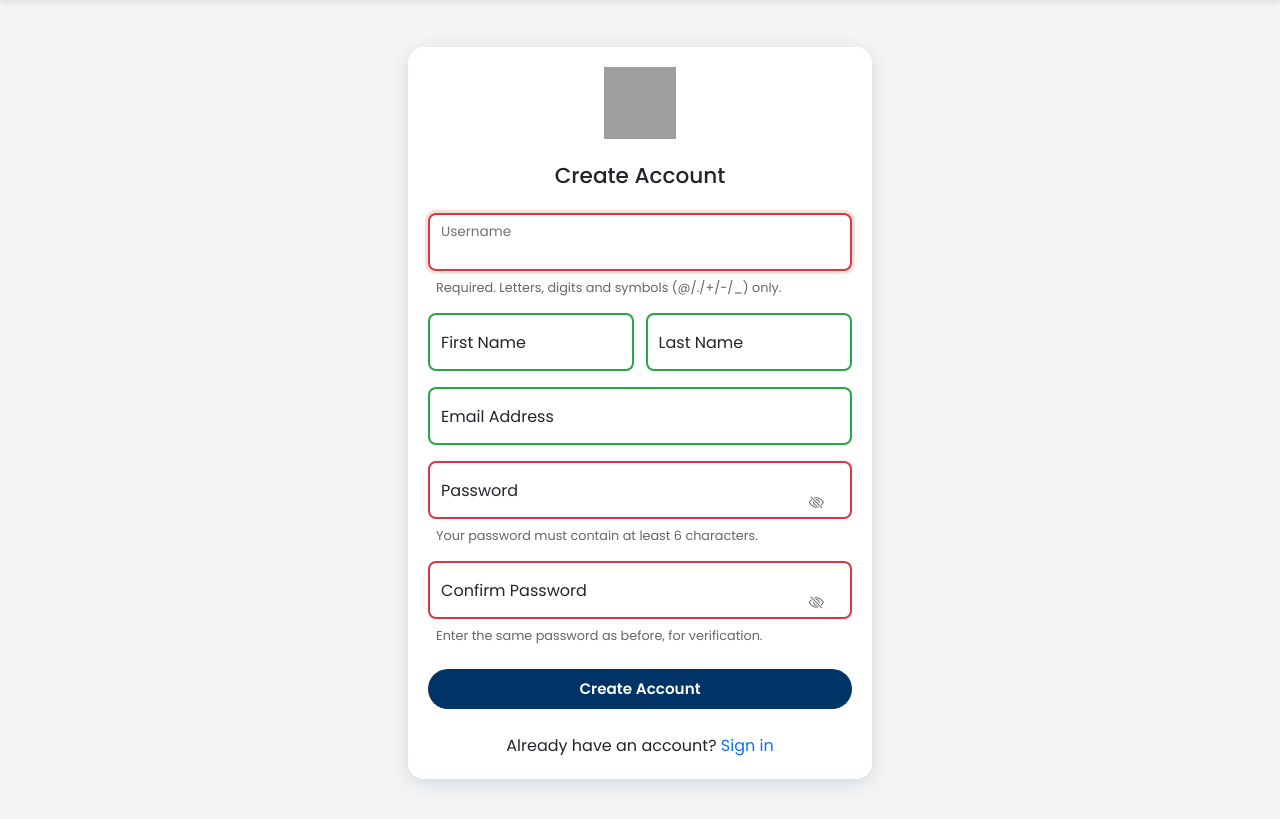
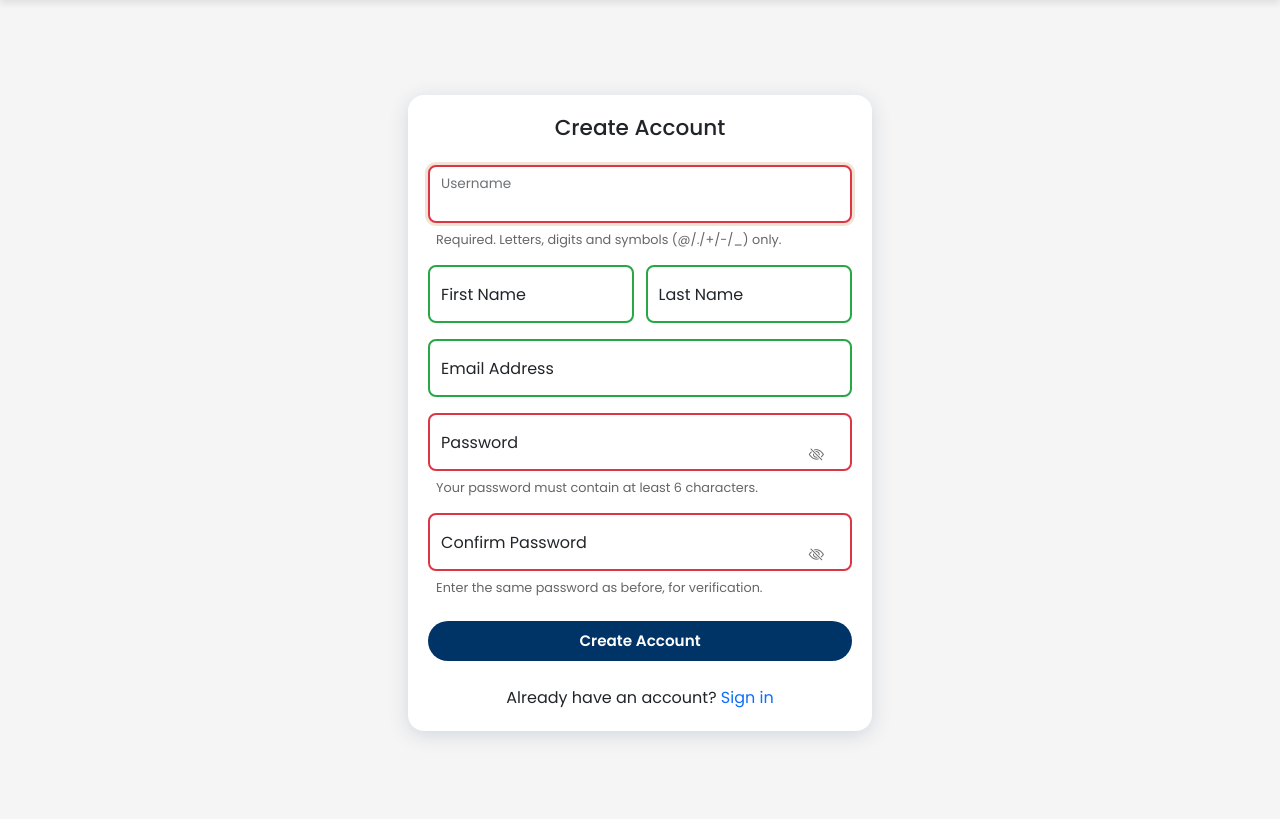
Before and after one commit to OpenSell-Creator/OpenSellRepo, a Django app: page /register/ in a window 1280 px wide. Shown: the part 91-910 px from the top of the page. Run offline with Django 5.2, Linux system fonts and the light colour scheme; some libraries are stand-ins or nearby versions; grey boxes are pictures that could not be loaded.

Commit message:
removed login and signup logo
remove login page logo and also signup

```diff
--- a/templates/login.html
+++ b/templates/login.html
@@ -9,10 +9,6 @@
             <div class="card">
                 <div class="card-body p-4 p-lg-5">
                     <h2 class="text-center mb-4">Login</h2>
-
-                    <div class="text-center mb-4">
-                        <img src="{% static 'images/logocolor.png' %}" alt="Logo" width="72" height="72" class="theme-aware-logo">
-                    </div>
 
                     <form method="post" action="{% url 'login' %}">
                         {% csrf_token %}
--- a/templates/signup.html
+++ b/templates/signup.html
@@ -7,9 +7,6 @@
         <div class="col-md-8 col-lg-6 col-xl-5">
             <div class="card">
                 <div class="card-body p-4 p-lg-5">
-                    <div class="text-center mb-4">
-                        <img src="{% static 'images/openselllogo.png' %}" alt="Logo" width="72" height="72" class="theme-aware-logo">
-                    </div>
 
                     <h2 class="text-center mb-4">Create Account</h2>
 
```
